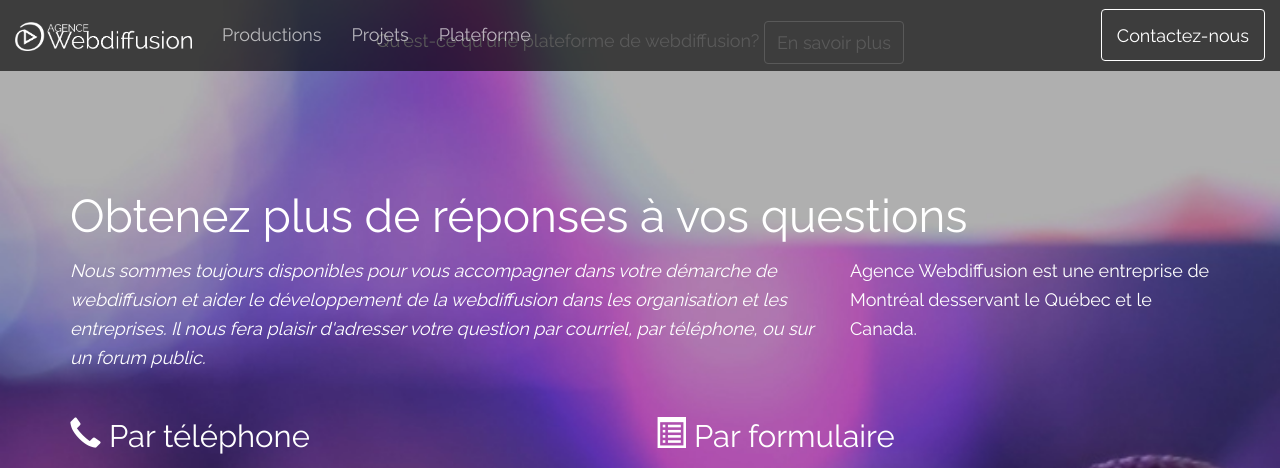
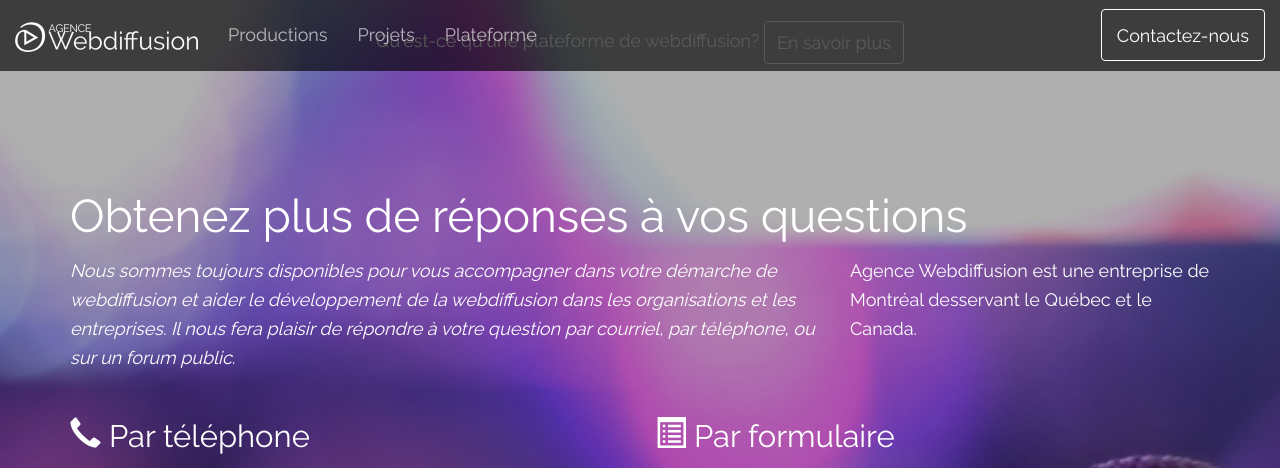
Before and after one commit to agencewebdiffusion/agencewebdiffusion.github.io, a Jekyll site: the page built from index.html, in a window 1280 px wide and 900 px high, scrolled down 4332 px. Shown: the top 468 px of the window. Built offline with Jekyll 4.4.1, drawn with Linux system fonts in a browser that asks for light colours; nearby versions of some CDN libraries.

Commit message:
Fix header et bg accueil

```diff
--- a/_layouts/default.html
+++ b/_layouts/default.html
@@ -28,7 +28,7 @@
               <span class="icon-bar"></span>
               <span class="icon-bar"></span>
             </button>
-            <a class="navbar-brand" href="/"><img src="/logo_webdiffusion_final_blanc.png" style="max-height: 100%;"></a>
+            <a class="navbar-brand" href="/"><img src="/logo_webdiffusion_final_blanc.png" style="height: 30px; width: auto;"></a>
           </div>
           <div class="collapse navbar-collapse" id="navbar-collapsible">
 
@@ -51,7 +51,7 @@
           <h1>Obtenez plus de réponses à vos questions</h1>
         <div class="row">
         <div class="col-md-8">
-          <p><em>Nous sommes toujours disponibles pour vous accompagner dans votre démarche de webdiffusion et aider le développement de la webdiffusion dans les organisation et les entreprises. Il nous fera plaisir d'adresser votre question par courriel, par téléphone, ou sur un forum public.</em></p>
+          <p><em>Nous sommes toujours disponibles pour vous accompagner dans votre démarche de webdiffusion et aider le développement de la webdiffusion dans les organisations et les entreprises. Il nous fera plaisir de répondre à votre question par courriel, par téléphone, ou sur un forum public.</em></p>
         </div>
         <div class="col-md-4">
           <p>Agence Webdiffusion est une entreprise de Montréal desservant le Québec et le Canada. </p>
--- a/index.html
+++ b/index.html
@@ -2,15 +2,15 @@
 title: Agence Webdiffusion - Agence de production et de développement de webdiffusion de Montréal, desservant le Québec et le Canada
 layout: default
 ---
+
+<div class="waypoint-bg" style="background-image: url(/images/bg-reponses.jpg);"></div>
+
 <section id="leader" class="cover text-center">
   <div class="inner">
   <div class="container">
     <div class="row">
-      <div class="col-sm-10 col-sm-offset-1" style="m">
-
+      <div class="col-sm-10 col-sm-offset-1">
         <h1>Nous aidons nos clients à grandir par la webdiffusion</h1>
-
-        <div class="waypoint-bg" style="background-image: url(/images/bg-reponses.jpg);"></div>
 
         <p class="lead">Agence Webdiffusion est une équipe de spécialistes en services de webdiffusion fondée pour offrir aux organismes et entreprises des solutions de webdiffusion adaptées à leur réalité</p>
 
```
Also changed, not shown: other parts of _layouts/default.html (+1 -1 lines), logo_webdiffusion_final_blanc.png.
